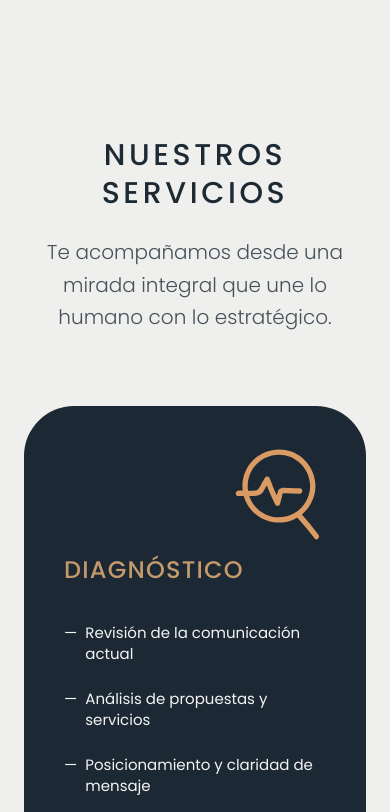
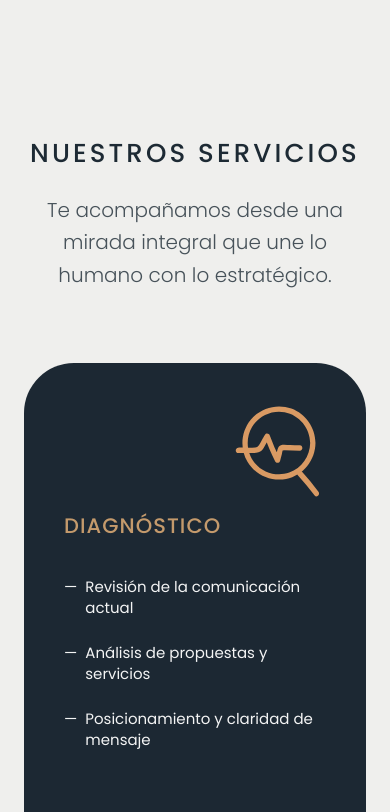
Before and after one commit to somoscasaseis/somoscasaseis, a Next.js app: page / in a window 390 px wide. Shown: the part 1440-2252 px from the top of the page. Built offline with nearby package versions, Linux system fonts and the light colour scheme; no server answers; a web font is replaced by a local one.

Commit message:
Wednesday Windsurf Final

```diff
--- a/src/components/v2/Navbar.tsx
+++ b/src/components/v2/Navbar.tsx
@@ -178,7 +178,7 @@ export const Navbar = () => {
                   initial="closed"
                   animate="open"
                   onClick={(e) => handleNavClick(e, link.href)}
-                  className="text-2xl md:text-3xl font-light text-[#1D2A34] tracking-[0.15em] hover:opacity-60 transition-opacity font-sans"
+                  className="text-[1.28rem] md:text-3xl font-light text-[#1D2A34] tracking-[0.15em] hover:opacity-60 transition-opacity font-sans"
                 >
                   {link.label}
                 </motion.a>
--- a/src/components/v2/sections/AboutV2.tsx
+++ b/src/components/v2/sections/AboutV2.tsx
@@ -59,7 +59,7 @@ export const AboutV2 = () => {
             whileInView={{ opacity: 1, filter: "blur(0px)" }}
             viewport={{ once: true, amount: 0.5 }}
             transition={{ duration: 1.2, ease: "easeOut" }}
-            className="text-3xl font-light tracking-[0.15em] text-white uppercase mb-6"
+            className="text-[1.625rem] font-light tracking-[0.15em] text-white uppercase mb-6"
           >
             ¿QUIÉNES SOMOS?
           </motion.h2>
@@ -127,7 +127,7 @@ export const AboutV2 = () => {
             className="absolute top-0 right-0 w-full h-full bg-[radial-gradient(circle_at_70%_10%,_rgba(215,153,110,0.15),transparent_60%)] pointer-events-none"
           />
 
-          <h2 className="text-3xl md:text-5xl font-light tracking-[0.15em] text-white uppercase mb-10 relative z-10">
+          <h2 className="text-[1.625rem] md:text-5xl font-light tracking-[0.15em] text-white uppercase mb-10 relative z-10">
             <SplitReveal text="¿QUIÉNES SOMOS?" />
           </h2>
 
--- a/src/components/v2/sections/AstrologyV2.tsx
+++ b/src/components/v2/sections/AstrologyV2.tsx
@@ -33,7 +33,7 @@ export const AstrologyV2 = () => {
 
           {/* Columna Izquierda */}
           <div className="flex flex-col gap-6 md:gap-10">
-            <h2 className="text-3xl md:text-5xl font-light text-foreground uppercase tracking-[0.18em] leading-tight">
+            <h2 className="text-[1.625rem] md:text-5xl font-light text-foreground uppercase tracking-[0.18em] leading-tight">
               <SplitReveal text="CASA SEIS EN" stagger={0.05} />
               <br />
               <SplitReveal text="ASTROLOGÍA" stagger={0.05} baseDelay={0.4} />
--- a/src/components/v2/sections/ContactForm.tsx
+++ b/src/components/v2/sections/ContactForm.tsx
@@ -47,7 +47,7 @@ export const ContactForm = () => {
           <p className="text-xs font-mono tracking-[0.4em] text-[#1d2a34]/40 uppercase mb-4">
             Contacto
           </p>
-          <h2 className="text-3xl md:text-5xl font-normal text-[#1d2a34] uppercase tracking-tight font-mono leading-tight">
+          <h2 className="text-[1.625rem] md:text-5xl font-normal text-[#1d2a34] uppercase tracking-tight font-mono leading-tight">
             Si sentís que
             <br />
             es por acá,
--- a/src/components/v2/sections/ServicesV2.tsx
+++ b/src/components/v2/sections/ServicesV2.tsx
@@ -99,7 +99,7 @@ export const ServicesV2 = ({ services }: { services?: ServiceProps[] }) => {
     >
       <div className="mx-auto max-w-7xl relative z-10 w-full flex flex-col items-center">
         <div className="mb-14 md:mb-24 flex flex-col items-center text-center w-full">
-          <h2 className="mb-6 text-center text-3xl md:text-5xl font-medium text-foreground uppercase tracking-[0.12em] md:tracking-[0.18em] leading-tight w-full">
+          <h2 className="mb-6 text-center text-[1.625rem] md:text-5xl font-medium text-foreground uppercase tracking-[0.12em] md:tracking-[0.18em] leading-tight w-full">
             <span className="md:hidden">NUESTROS SERVICIOS</span>
             <span className="hidden md:block">
               <SplitReveal text="NUESTROS SERVICIOS" stagger={0.05} className="w-full text-center" />
@@ -159,7 +159,7 @@ export const ServicesV2 = ({ services }: { services?: ServiceProps[] }) => {
                 </div>
 
                 <div className="relative">
-                  <h3 className="text-[#C49A6C] text-2xl md:text-3xl uppercase tracking-[0.05em] font-medium mb-10 leading-none">
+                  <h3 className="text-[#C49A6C] text-[1.3125rem] md:text-3xl uppercase tracking-[0.05em] font-medium mb-10 leading-none">
                     {service.title}
                   </h3>
 
```
